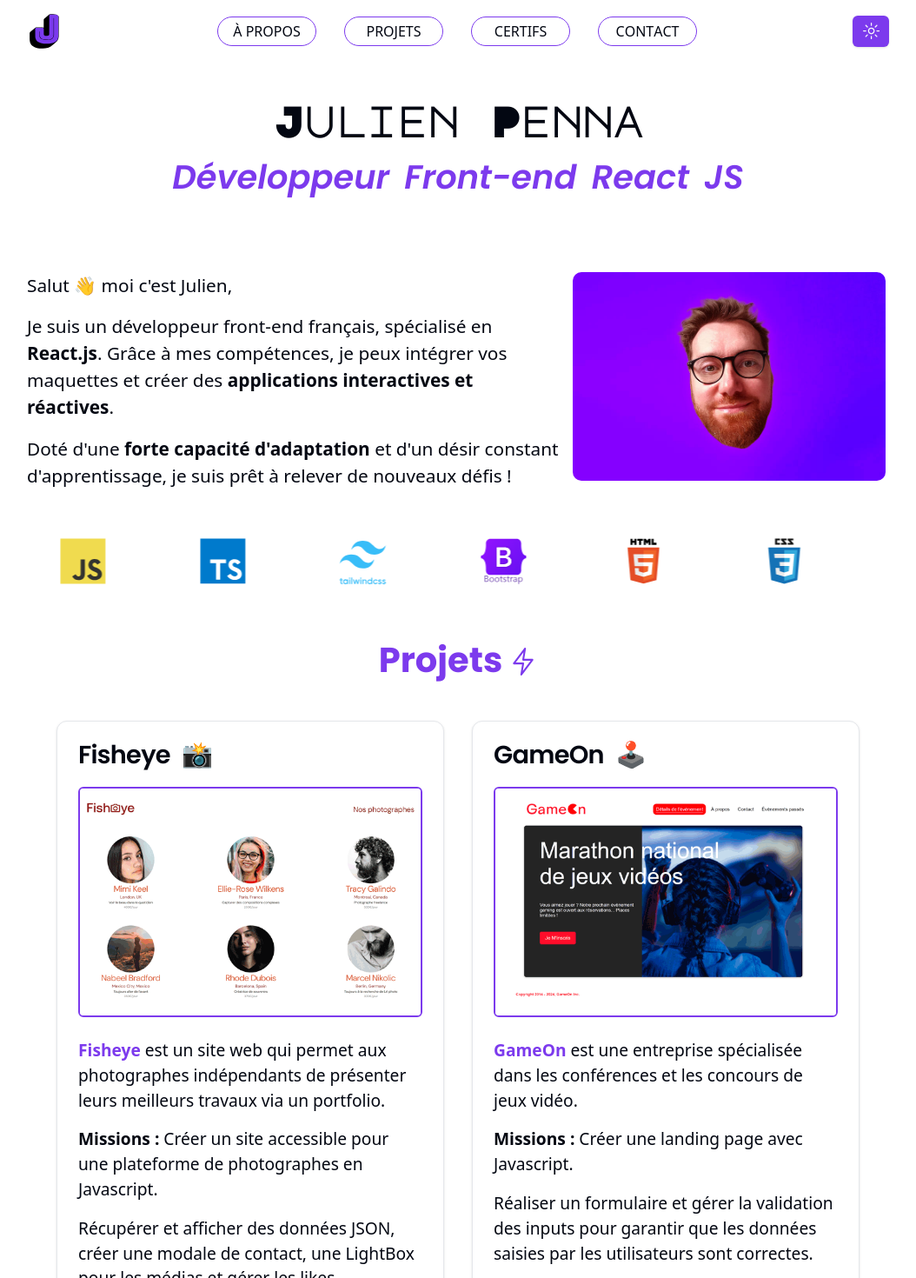
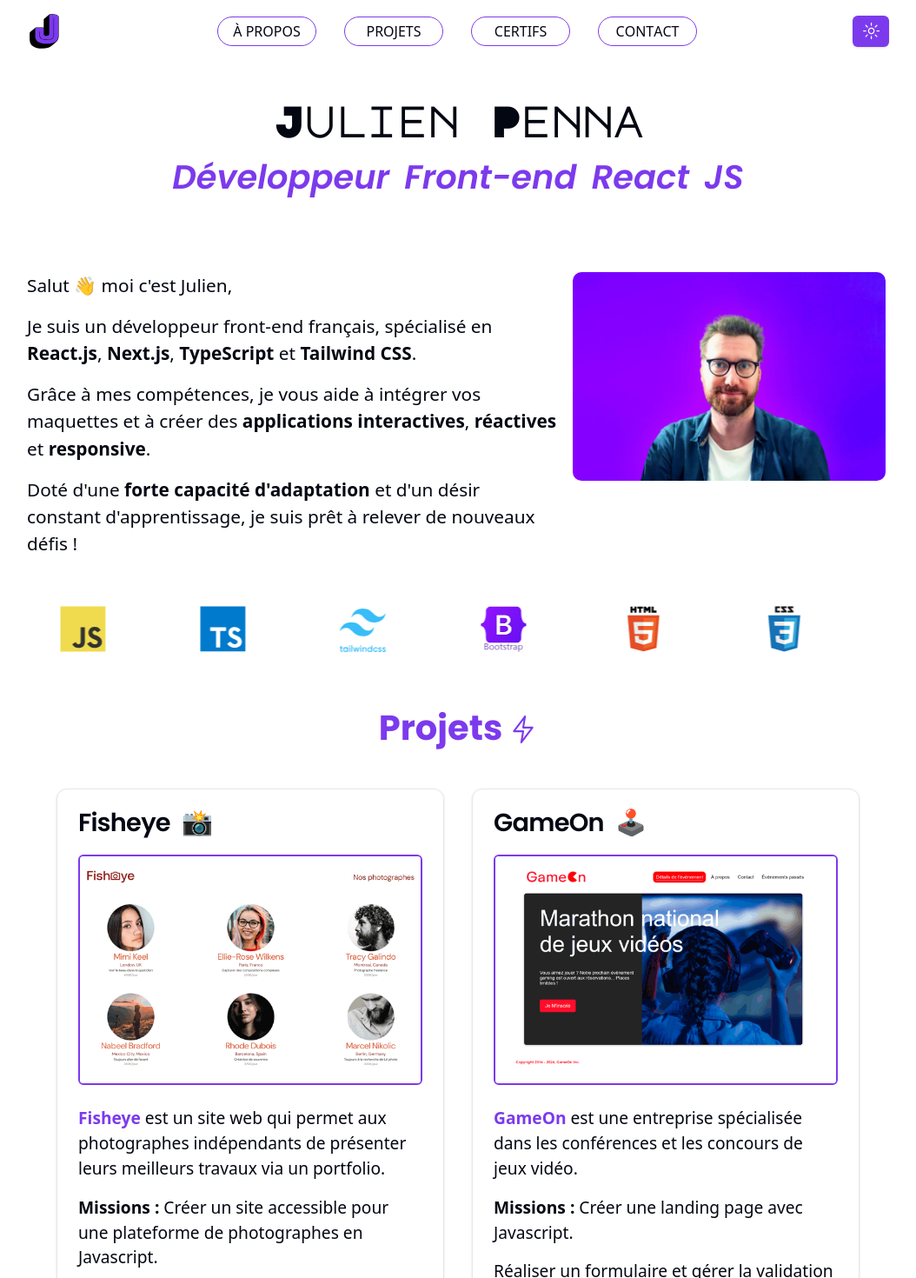
Before and after one commit to jujudev7/portfolio-juju, a Next.js app: page / in a window 1280 px wide. Shown: the top 1470 px of the page at 87% size, without its empty margins (113-1167 px from the left). Built offline with nearby package versions, Linux system fonts and the light colour scheme.

Commit message:
btn about, Hero, bold & photo modified

```diff
--- a/app/_components/Hero.tsx
+++ b/app/_components/Hero.tsx
@@ -14,20 +14,25 @@ export const Hero = () => {
         </h1>
       </div>
       <div className="card-juju flex">
-        <div className="flex-[2] pl-4">
+        <div className="flex-[2] pl-4 mr-2">
           <p>Salut 👋 moi c&apos;est Julien,</p>
           <p>
             Je suis un développeur front-end français, spécialisé en{" "}
-            <strong className="strong">React.js</strong>. Grâce à mes
-            compétences, je peux intégrer vos maquettes et créer des{" "}
-            <strong className="strong">
-              applications interactives et réactives
-            </strong>
-            .
+            <span className="font-bold">React.js</span>,{" "}
+            <span className="font-bold">Next.js</span>,{" "}
+            <span className="font-bold">TypeScript</span> et{" "}
+            <span className="font-bold">Tailwind CSS</span>.
+          </p>{" "}
+          <p>
+            Grâce à mes compétences, je vous aide à intégrer vos maquettes et à
+            créer des{" "}
+            <span className="font-bold">applications interactives</span>,{" "}
+            <span className="font-bold">réactives</span> et{" "}
+            <span className="font-bold">responsive</span>.
           </p>
           <p>
             Doté d&apos;une{" "}
-            <strong className="strong">forte capacité d&apos;adaptation</strong>{" "}
+            <span className="font-bold">forte capacité d&apos;adaptation</span>{" "}
             et d&apos;un désir constant d&apos;apprentissage, je suis prêt à
             relever de nouveaux défis !
           </p>
@@ -55,7 +60,7 @@ export const Hero = () => {
             <div className="front">
               <div className="image">
                 <Image
-                  src="/jujudev7.jpg"
+                  src="/julien-penna.jpg"
                   width={360}
                   height={240}
                   alt="portrait Julien Penna"
--- a/app/_components/Projects.tsx
+++ b/app/_components/Projects.tsx
@@ -50,7 +50,7 @@ export const Projects = () => {
                 site e-commerce de vêtements.
               </p>
               <p>
-                <strong className="strong">Missions :</strong> Réaliser un site
+                <span className="font-bold">Missions :</span> Réaliser un site
                 Internet pour une boutique en ligne grâce à React et Javascript.
                 Afficher les produits, gérer le panier et la connexion.
               </p>
@@ -93,7 +93,7 @@ export const Projects = () => {
                 leurs meilleurs travaux via un portfolio.
               </p>
               <p>
-                <strong className="strong">Missions :</strong> Créer un site
+                <span className="font-bold">Missions :</span> Créer un site
                 accessible pour une plateforme de photographes en Javascript.
               </p>
               <p>
@@ -136,7 +136,7 @@ export const Projects = () => {
                 jeux vidéo.
               </p>
               <p>
-                <strong className="strong">Missions :</strong> Créer une landing
+                <span className="font-bold">Missions :</span> Créer une landing
                 page avec Javascript.
               </p>
               <p>
@@ -180,7 +180,7 @@ export const Projects = () => {
                 la restauration et la commande de repas en ligne.
               </p>
               <p>
-                <strong className="strong">Missions : </strong>Dynamiser des
+                <span className="font-bold">Missions : </span>Dynamiser des
                 pages web avec des animations CSS, utilisation de Sass.
               </p>
               <p>
@@ -224,7 +224,7 @@ export const Projects = () => {
                 activités dans la ville de leur choix.
               </p>
               <p>
-                <strong className="strong">Missions : </strong>Transformer une
+                <span className="font-bold">Missions : </span>Transformer une
                 maquette Figma en site web avec HTML & CSS.
               </p>
               <p>Développer une interface responsive.</p>
--- a/app/button-clicked.tsx
+++ b/app/button-clicked.tsx
@@ -14,7 +14,8 @@ function App() {
 
   return (
     <div>
-        <p>{JSON.stringify(isButtonClicked)}</p> {/* Lorsque l'on clique, isButtonClicked passe à true, mais l'interface ne change pas (false), on n'a pas re-render, et c'est ce que l'on veut avec useRef, stocker une valeur sans influencer le render.
+      <p>{JSON.stringify(isButtonClicked)}</p>{" "}
+      {/* Lorsque l'on clique, isButtonClicked passe à true, mais l'interface ne change pas (false), on n'a pas re-render, et c'est ce que l'on veut avec useRef, stocker une valeur sans influencer le render.
         C'est interdit, on n'affiche pas une ref dans la vue, on n'affiche pas une ref dans le JSX ! */}
       <button onClick={onClick}>Test</button>
     </div>
--- a/app/globals.css
+++ b/app/globals.css
@@ -169,7 +169,7 @@ h3 {
 .menu-link {
   font-family: var(--poppins);
   font-size: 1rem;
-  padding: 0.25rem 1rem;
+  padding: 0.25rem 0.9rem;
   text-transform: uppercase;
   border: 1.75px solid #7c3aed;
   border-radius: 20px;
@@ -426,6 +426,7 @@ img {
 .dark .strong {
   color: #6ee7b7;
 }
+
 /* style the maincontainer class with all child div's of class .front */
 .photo-container > .front {
   position: absolute;
@@ -674,7 +675,7 @@ img {
 @media screen and (max-width: 769px) {
   .menu-link {
     padding: 0.25rem 0.5rem;
-    font-size: 0.9rem;
+    font-size: 0.8rem;
     width: 90px;
   }
 
```
Also changed, not shown: public/julien-penna.jpg (added).
